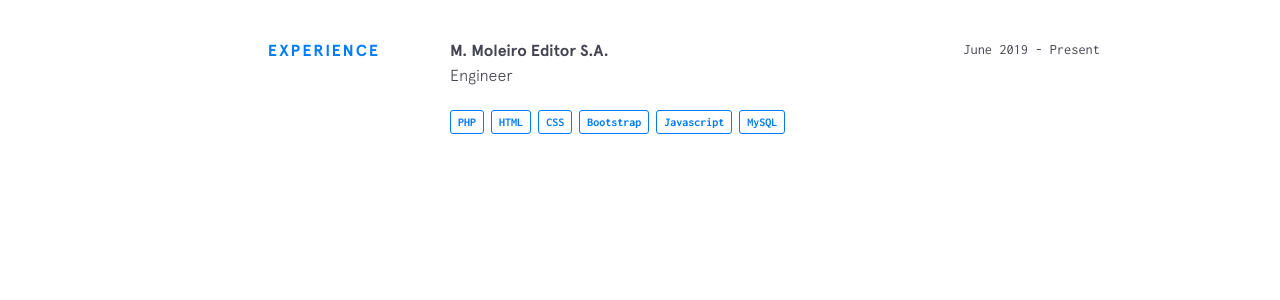
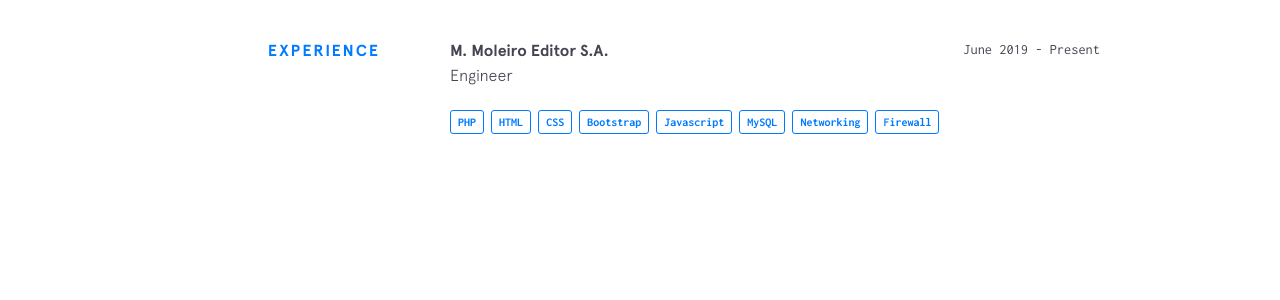
Before and after one commit to alteos98/alteos98.github.io, a Jekyll site: the page built from index.html, in a window 1280 px wide. Shown: the part 1285-1585 px from the top of the page. Built offline with Jekyll 4.4.1, drawn with Linux system fonts in a browser that asks for light colours; nearby versions of some CDN libraries.

Commit message:
Update "thing" in Experience

```diff
--- a/_data/experience.yml
+++ b/_data/experience.yml
@@ -9,3 +9,5 @@
     - thing: Bootstrap
     - thing: Javascript
     - thing: MySQL
+    - thing: Networking
+    - thing: Firewall
```
